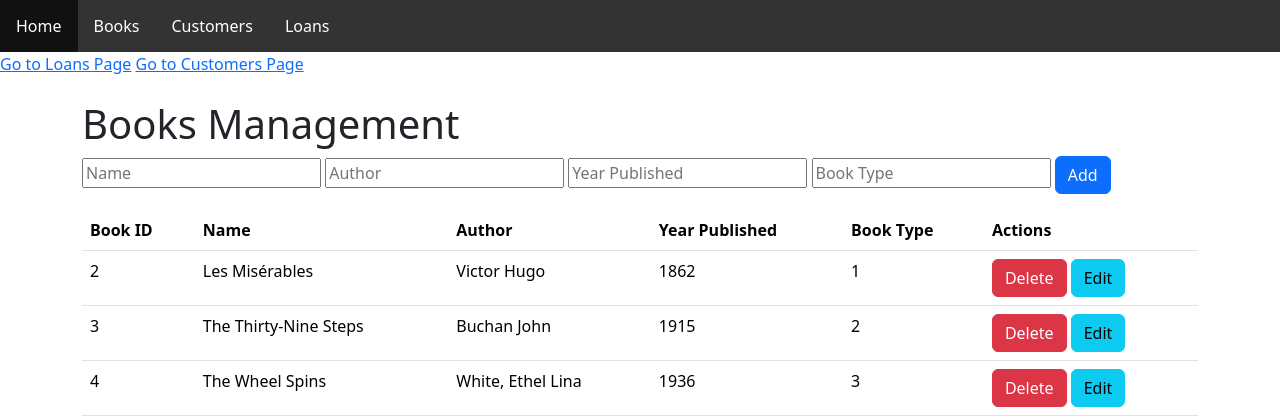
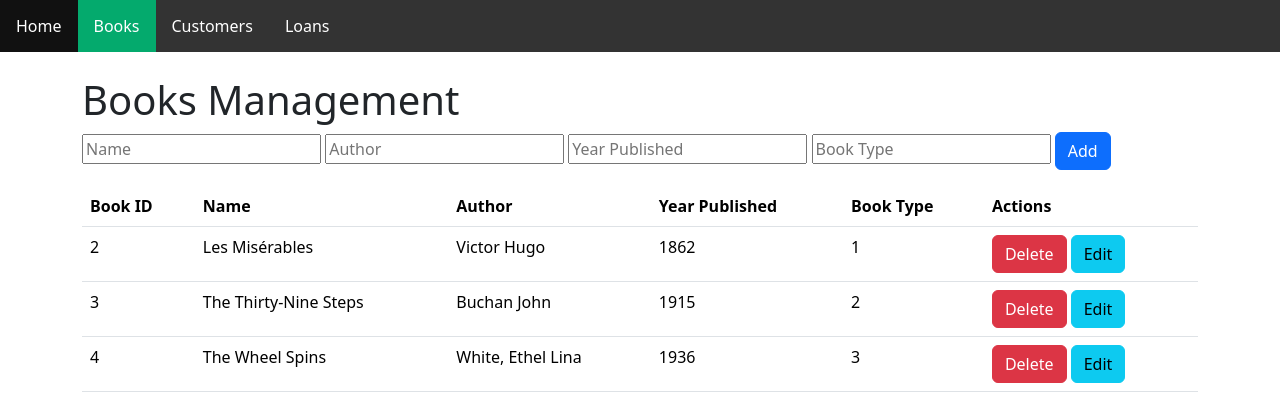
Before and after one commit to yaacovk10/table_with_crud, a Flask app: page /books in a window 1280 px wide. Shown: the top 420 px of the page. Run offline with Flask 3, Linux system fonts and the light colour scheme; data comes from the database, SQL or seed files in the repository; some libraries are stand-ins or nearby versions.

Commit message:
add mechanism to highlith page name in navbar

```diff
--- a/app.py
+++ b/app.py
@@ -3,19 +3,19 @@ from flask import render_template
 
 @app.route('/')
 def home():
-    return render_template('home.html')
+    return render_template('home.html', active_page='home')
 
 @app.route('/loans')
 def loans():
-    return render_template('loans.html')
+    return render_template('loans.html', active_page='loans')
 
 @app.route('/customers')
 def customers():
-    return render_template('customers.html')
+    return render_template('customers.html', active_page='customers')
 
 @app.route('/books')
 def books():
-    return render_template('books.html')
+    return render_template('books.html', active_page='books')
 
 
 if __name__ == '__main__':
--- a/project/books.py
+++ b/project/books.py
@@ -7,7 +7,7 @@ books = Blueprint('books', __name__, url_prefix='/books')
 
 @books.route('/')
 def book_list():
-    return render_template('books.html')
+    return render_template('books.html', active_page='books')
 
 @books.route('/add', methods=['POST'])
 def add_book():
--- a/project/customers.py
+++ b/project/customers.py
@@ -7,7 +7,7 @@ customers = Blueprint('customers', __name__, url_prefix='/customers')
 
 @customers.route('/')
 def home():
-    return render_template('customers.html')
+    return render_template('customers.html', active_page='customers')
 
 @customers.route('/get', methods=['GET'])
 def get_customers():
--- a/project/loans.py
+++ b/project/loans.py
@@ -9,7 +9,7 @@ loans = Blueprint('loans', __name__, url_prefix='/loans')
 
 @loans.route('/')
 def book_list():
-    return render_template('loans.html')
+    return render_template('loans.html', active_page='loans')
 
 @loans.route('/add', methods=['POST'])
 def add_loan():
--- a/project/templates/books.html
+++ b/project/templates/books.html
@@ -12,8 +12,6 @@
 </head>
 
 <body>
-    <a href="/loans">Go to Loans Page</a>
-    <a href="/customers">Go to Customers Page</a>
     <div class="container mt-4">
         <h1>Books Management</h1>
         <div class="mb-3">
--- a/project/templates/customers.html
+++ b/project/templates/customers.html
@@ -9,9 +9,6 @@
     {% include 'navbar.html' %}
 </head>
 <body>
-    <a href="/loans">Go to Loans Page</a>
-    <a href="/books">Go to Books Page</a>
-
     <div class="container mt-4">
         <h1>Customer Management</h1>
         <div class="mb-3">
--- a/project/templates/loans.html
+++ b/project/templates/loans.html
@@ -12,8 +12,6 @@
 </head>
 
 <body>
-    <a href="/customers">Go to Customers Page</a>
-    <a href="/books">Go to Books Page</a>
         <div class="container mt-4">
             <h1>Loans Management</h1>
             <div class="mb-3">
--- a/project/templates/navbar.html
+++ b/project/templates/navbar.html
@@ -25,14 +25,22 @@
         li a:hover {
             background-color: #111;
         }
+        .active {
+  background-color: #04AA6D;
+}
     </style>
 </head>
 <body>
     <ul>
-        <li><a class="active" href="/">Home</a></li>
+        <li><a {% if active_page == 'home' %}class="active"{% endif %} href="/">Home</a></li>
+        <li><a {% if active_page == 'books' %}class="active"{% endif %} href="/books">Books</a></li>
+        <li><a {% if active_page == 'customers' %}class="active"{% endif %} href="/customers">Customers</a></li>
+        <li><a {% if active_page == 'loans' %}class="active"{% endif %} href="/loans">Loans</a></li>
+
+        <!-- <li><a class="active" href="/">Home</a></li>
         <li><a href="/books">Books</a></li>
         <li><a href="/customers">Customers</a></li>
-        <li><a href="/loans">Loans</a></li>
+        <li><a href="/loans">Loans</a></li> -->
     </ul>
 </body>
 </html>
```
